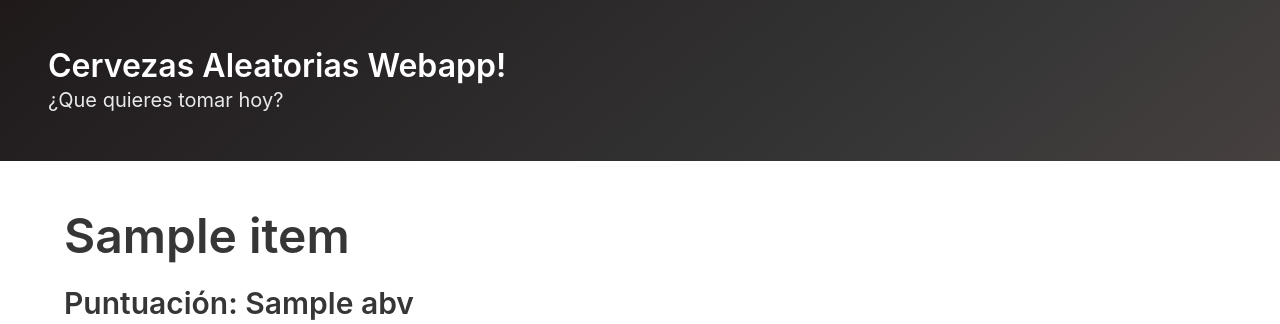
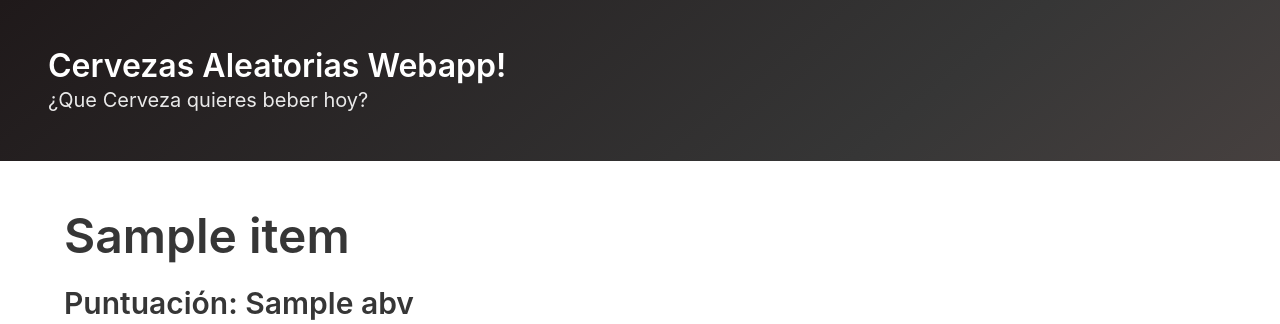
Before and after one commit to escarface/cervezas-web, a Flask app: page / in a window 1280 px wide. Shown: the top 324 px of the page. Run offline with Flask 2, Linux system fonts and the light colour scheme; a database or web service that is not in the repository returns one stand-in record (values such as "Sample title"); data that the repository does not hold is empty.

Commit message:
Segundo mod

```diff
--- a/templates/index.html
+++ b/templates/index.html
@@ -12,7 +12,7 @@
         Cervezas Aleatorias Webapp!
       </p>
       <p class="subtitle">
-        ¿Que quieres tomar hoy?
+        ¿Que Cerveza quieres beber hoy?
       </p>
     </div>
   </section>
```
